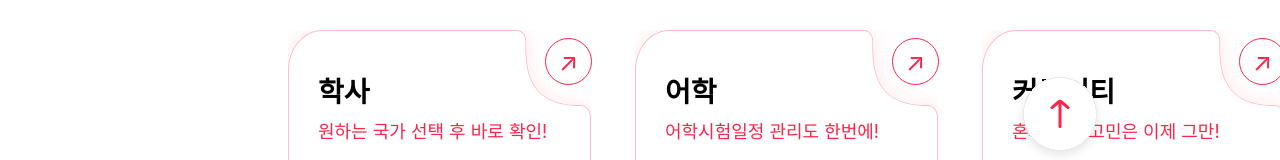
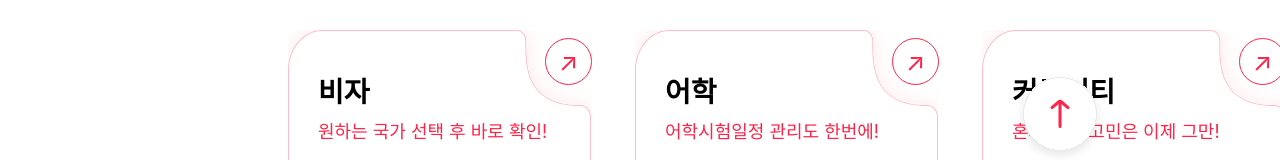
Before and after one commit to to-ex/Frontend, a React (Create React App) app: page / in a window 1280 px wide. Shown: the part 561-721 px from the top of the page. Built offline with nearby package versions, Linux system fonts and the light colour scheme.

Commit message:
Style: 메인 페이지 어학 텍스트 비자로 변경

```diff
--- a/src/pages/MainPage.jsx
+++ b/src/pages/MainPage.jsx
@@ -272,7 +272,7 @@ function MainPage() {
           </StyledSlider>
           <FeatureCards>
             <FeatureCard>
-              <h2>학사</h2>
+              <h2>비자</h2>
               <p>원하는 국가 선택 후 바로 확인!</p>
               <CalculatorIconWrap>
                 <CalculatorIcon
```
